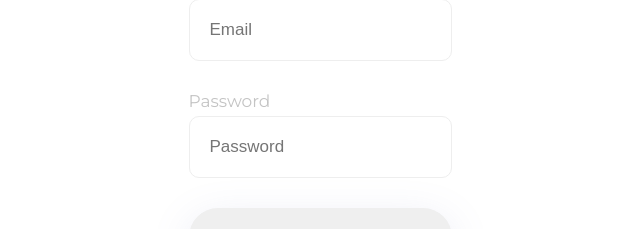
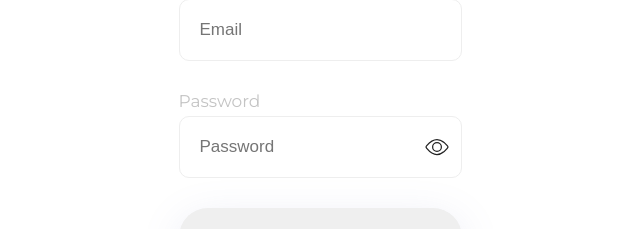
Before and after one commit to Shaqs0/Dive-Destination, a React (Vite) app: page /auth/login in a window 1280 px wide. Shown: the part 228-457 px from the top of the page, without its empty margins (320-960 px from the left). Built offline with nearby package versions, Linux system fonts and the light colour scheme.

Commit message:
add view/hide input password

```diff
--- a/src/pages/LoginPage/LoginPage.module.css
+++ b/src/pages/LoginPage/LoginPage.module.css
@@ -36,6 +36,38 @@
           flex-direction: column;
   gap: 5px;
 }
+.login .form .field .inpt_pswrd {
+  display: -webkit-box;
+  display: -ms-flexbox;
+  display: flex;
+  position: relative;
+  width: 100%;
+}
+.login .form .field .inpt_pswrd input {
+  width: 100%;
+  padding-right: 40px; /* Adjust padding to prevent text overlap with icon */
+}
+.login .form .field .inpt_pswrd .toggleIcon {
+  position: absolute;
+  right: 10px;
+  top: 50%;
+  -webkit-transform: translateY(-50%);
+      -ms-transform: translateY(-50%);
+          transform: translateY(-50%);
+  cursor: pointer;
+  background-color: transparent;
+  display: -webkit-box;
+  display: -ms-flexbox;
+  display: flex;
+  -webkit-box-align: center;
+      -ms-flex-align: center;
+          align-items: center;
+  -webkit-box-pack: center;
+      -ms-flex-pack: center;
+          justify-content: center;
+  width: 30px;
+  height: 30px;
+}
 .login .form .field label {
   color: #C4C4C4;
   font-size: 17px;
@@ -63,6 +95,11 @@
 .login .links a:hover {
   color: var(--main-color);
 }
+.login .password_container {
+  display: -webkit-box;
+  display: -ms-flexbox;
+  display: flex;
+}
 .login .error {
   background: #4482a7;
   color: white;
--- a/src/pages/LoginPage/LoginPage.module.scss
+++ b/src/pages/LoginPage/LoginPage.module.scss
@@ -16,6 +16,31 @@
             display: flex;
             flex-direction: column;
             gap: 5px;
+
+            .inpt_pswrd {
+                display: flex;
+                position: relative;
+                width: 100%;
+
+                input {
+                    width: 100%;
+                    padding-right: 40px; /* Adjust padding to prevent text overlap with icon */
+                }
+
+                .toggleIcon {
+                    position: absolute;
+                    right: 10px;
+                    top: 50%;
+                    transform: translateY(-50%);
+                    cursor: pointer;
+                    background-color: transparent;
+                    display: flex;
+                    align-items: center;
+                    justify-content: center;
+                    width: 30px;
+                    height: 30px;
+                }
+            }
 
             & label {
                 color: #C4C4C4;
@@ -43,6 +68,10 @@
         }
     }
 
+    .password_container {
+        display: flex;
+    }
+
     .error {
         background: #4482a7;
         color: white;
--- a/src/pages/LoginPage/LoginPage.tsx
+++ b/src/pages/LoginPage/LoginPage.tsx
@@ -5,8 +5,10 @@ import Input from '../../components/Input/Input';
 import styles from './LoginPage.module.css';
 import { useDispatch, useSelector } from 'react-redux';
 import { AppDispath, RootState } from '../../store/store';
-import { FormEvent, useEffect } from 'react';
+import { FormEvent, useEffect, useState } from 'react';
 import { login, userActions} from '../../store/user.slice';
+import showIcon from '/public/view_icon.svg';
+import hideIcon from '/public/view_hide_icon.svg';
 
 export type LoginForm = {
 	email: {
@@ -20,7 +22,12 @@ export type LoginForm = {
 export function LoginPage () {
 	const navigate = useNavigate();
 	const dispatch = useDispatch<AppDispath>();
+	const [showPassword, setShowPassword] = useState(false);
 	const { jwt, loginErrorMessage } = useSelector((s: RootState) => s.user);
+
+	const togglePasswordVisibility = () => {
+		setShowPassword(prevState => !prevState);
+	};
 
 	useEffect (() => {
 		if (jwt) {
@@ -50,9 +57,19 @@ export function LoginPage () {
 						<label htmlFor='email'>Email Address</label>
 						<Input id='email' name='email' placeholder='Email' autoComplete="current-email"></Input>
 					</div>
-					<div className={styles['field']}>
-						<label htmlFor='password'>Password</label>
-						<Input id='password' name='password' type='password' placeholder='Password' autoComplete="current-password"></Input>
+					<div className={styles['password_container']}>
+						<div className={styles['field']}>
+							<label htmlFor='password'>Password</label>
+							<div className={styles['inpt_pswrd']}>
+								<Input id='password' name='password' type={showPassword ? 'text' : 'password'} placeholder='Password' autoComplete="current-password" />
+								<img
+									src={showPassword ? hideIcon : showIcon}
+									alt={showPassword ? 'Hide password' : 'Show password'}
+									onClick={togglePasswordVisibility}
+									className={styles['toggleIcon']}
+								/>
+							</div>
+						</div>
 					</div>
 					<Button appearence='big'>Sign In</Button>
 				</form>
--- a/src/pages/RegistrationPage/RegistrationPage.tsx
+++ b/src/pages/RegistrationPage/RegistrationPage.tsx
@@ -5,8 +5,10 @@ import Input from '../../components/Input/Input';
 import styles from '../LoginPage/LoginPage.module.css';
 import { useDispatch, useSelector } from 'react-redux';
 import { AppDispath, RootState } from '../../store/store';
-import { FormEvent, useEffect } from 'react';
+import { FormEvent, useEffect, useState } from 'react';
 import { register, userActions } from '../../store/user.slice';
+import showIcon from '/public/view_icon.svg';
+import hideIcon from '/public/view_hide_icon.svg';
 
 export type RegisterForm = {
 	email: {
@@ -26,8 +28,13 @@ export type RegisterForm = {
 export function RegistrationPage() {
 	const navigate = useNavigate();
 	const dispatch = useDispatch<AppDispath>();
+	const [showPassword, setShowPassword] = useState(false);
 	const { jwt, registerErrorMessage } = useSelector((s: RootState) => s.user);
 
+
+	const togglePasswordVisibility = () => {
+		setShowPassword(prevState => !prevState);
+	};
 
 	useEffect (() => {
 		if (jwt) {
@@ -52,12 +59,22 @@ export function RegistrationPage() {
 					<label htmlFor='email'>Email Address</label>
 					<Input id='email' name='email' placeholder='Email' autoComplete="current-email"></Input>
 				</div>
-				<div className={styles['field']}>
-					<label htmlFor='password'>Password</label>
-					<Input id='password' name='password' type='password' placeholder='Password' autoComplete="current-password"></Input>
+				<div className={styles['password_container']}>
+					<div className={styles['field']}>
+						<label htmlFor='password'>Password</label>
+						<div className={styles['inpt_pswrd']}>
+							<Input id='password' name='password' type={showPassword ? 'text' : 'password'} placeholder='Password' autoComplete="current-password" />
+							<img
+								src={showPassword ? hideIcon : showIcon}
+								alt={showPassword ? 'Hide password' : 'Show password'}
+								onClick={togglePasswordVisibility}
+								className={styles['toggleIcon']}
+							/>
+						</div>
+					</div>
 				</div>
 				<div className={styles['field']}>
-					<label htmlFor='password'>First Name</label>
+					<label htmlFor='name'>First Name</label>
 					<Input id='name' name='name' placeholder='Name' autoComplete="current-name"></Input>
 				</div>
 				<Button appearence='big'>Sign Up</Button>
```
Also changed, not shown: public/view_hide_icon.svg (added), public/view_icon.svg (added).
